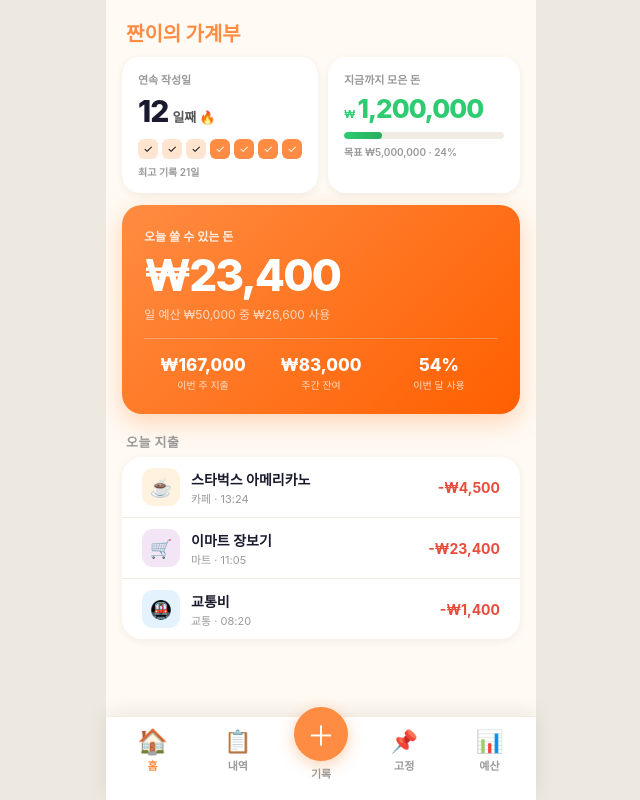
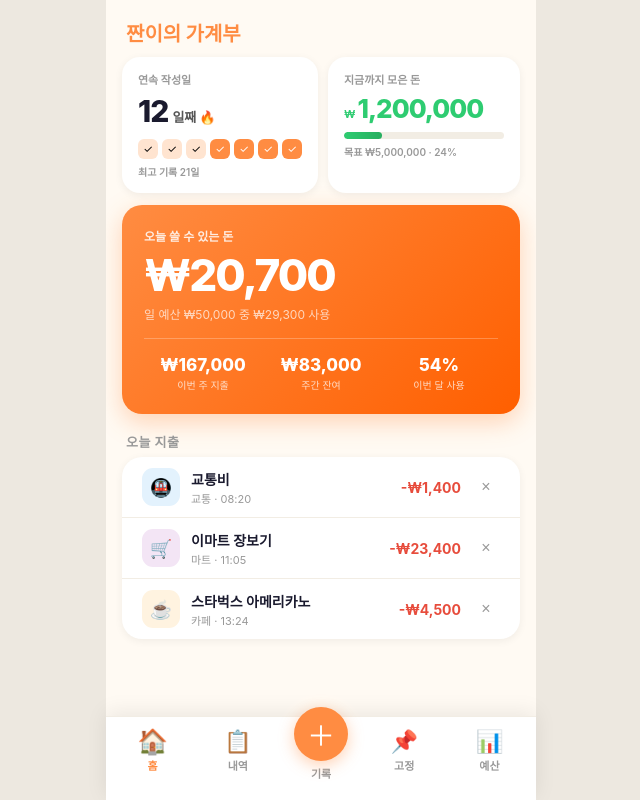
Before and after one commit to yeo-li/budget-book, a plain HTML site: page v3/index.html in a window 1280 px wide. Shown: the whole page, without its empty margins (319-959 px from the left). Drawn offline with Linux system fonts and the light colour scheme.

Commit message:
v3: 오늘 지출 동적 기록/삭제, 히어로 카드 실시간 반영

```diff
--- a/v3/index.html
+++ b/v3/index.html
@@ -230,6 +230,9 @@ body{font-family:-apple-system,BlinkMacSystemFont,'Segoe UI',sans-serif;backgrou
 .rxntitle{font-size:21px;font-weight:800;color:var(--td);margin-bottom:8px}
 .rxnsub{font-size:13px;color:var(--tm);line-height:1.6;white-space:pre-line}
 .rxnclose{margin-top:20px;padding:14px 32px;background:var(--p);color:#fff;border:none;border-radius:40px;font-size:16px;font-weight:700;cursor:pointer;font-family:inherit;width:100%}
+.txdel{width:28px;height:28px;border-radius:8px;border:none;background:transparent;color:var(--tl);font-size:16px;cursor:pointer;display:flex;align-items:center;justify-content:center;flex-shrink:0;transition:all .15s}
+.txdel:active{background:var(--rl);color:var(--r)}
+.txitem-empty{padding:28px 20px;text-align:center;font-size:14px;color:var(--tl);font-weight:600}
 </style>
 
 <div class="app">
@@ -275,8 +278,8 @@ body{font-family:-apple-system,BlinkMacSystemFont,'Segoe UI',sans-serif;backgrou
 
   <div class="hero">
     <div class="hero-lbl">오늘 쓸 수 있는 돈</div>
-    <div class="hero-amt">₩23,400</div>
-    <div class="hero-sub">일 예산 ₩50,000 중 ₩26,600 사용</div>
+    <div class="hero-amt" id="hero-remaining">₩20,700</div>
+    <div class="hero-sub" id="hero-sub">일 예산 ₩50,000 중 ₩29,300 사용</div>
     <div class="hero-row">
       <div class="hero-stat">
         <div class="hero-stat-v">₩167,000</div>
@@ -294,11 +297,7 @@ body{font-family:-apple-system,BlinkMacSystemFont,'Segoe UI',sans-serif;backgrou
   </div>
 
   <div class="stitle">오늘 지출</div>
-  <div class="card" style="padding:0;overflow:hidden">
-    <div class="txitem"><div class="txicon" style="background:#FFF3E0">☕</div><div class="txinfo"><div class="txname">스타벅스 아메리카노</div><div class="txtime">카페 · 13:24</div></div><div class="txamt ex">-₩4,500</div></div>
-    <div class="txitem"><div class="txicon" style="background:#F3E5F5">🛒</div><div class="txinfo"><div class="txname">이마트 장보기</div><div class="txtime">마트 · 11:05</div></div><div class="txamt ex">-₩23,400</div></div>
-    <div class="txitem"><div class="txicon" style="background:#E3F2FD">🚇</div><div class="txinfo"><div class="txname">교통비</div><div class="txtime">교통 · 08:20</div></div><div class="txamt ex">-₩1,400</div></div>
-  </div>
+  <div class="card" style="padding:0;overflow:hidden" id="today-list"></div>
   <div style="height:8px"></div>
 </div>
 
@@ -640,7 +639,6 @@ body{font-family:-apple-system,BlinkMacSystemFont,'Segoe UI',sans-serif;backgrou
 </div>
 
 <script>
-const DAILY = 23400;
 let cur = '';
 
 function goTo(id) {
@@ -676,6 +674,71 @@ function updAmt() {
   }
 }
 
+// ---- State ----
+const DAILY = 50000;
+const catMap = {
+  '식비': {icon:'🍱', bg:'#E8F5E9'},
+  '카페': {icon:'☕', bg:'#FFF3E0'},
+  '마트': {icon:'🛒', bg:'#F3E5F5'},
+  '교통': {icon:'🚇', bg:'#E3F2FD'},
+  '여가': {icon:'🎮', bg:'#FFF9C4'},
+  '쇼핑': {icon:'👗', bg:'#FCE4EC'},
+  '건강': {icon:'💊', bg:'#E8EAF6'},
+  '기타': {icon:'📦', bg:'#F5F5F5'},
+};
+let txId = 3;
+let todayTxs = [
+  {id:1, cat:'카페',  name:'스타벅스 아메리카노', amt:4500,  time:'13:24', type:'ex'},
+  {id:2, cat:'마트',  name:'이마트 장보기',       amt:23400, time:'11:05', type:'ex'},
+  {id:3, cat:'교통',  name:'교통비',              amt:1400,  time:'08:20', type:'ex'},
+];
+
+function todaySpent() {
+  return todayTxs.filter(t => t.type === 'ex').reduce((s, t) => s + t.amt, 0);
+}
+
+function updateHero() {
+  const spent = todaySpent();
+  const remaining = DAILY - spent;
+  const remEl = document.getElementById('hero-remaining');
+  const subEl = document.getElementById('hero-sub');
+  if (!remEl) return;
+  remEl.textContent = '₩' + Math.abs(remaining).toLocaleString();
+  remEl.style.opacity = remaining < 0 ? '.7' : '1';
+  subEl.textContent = remaining >= 0
+    ? `일 예산 ₩${DAILY.toLocaleString()} 중 ₩${spent.toLocaleString()} 사용`
+    : `일 예산 ₩${DAILY.toLocaleString()} 초과 ₩${Math.abs(remaining).toLocaleString()}`;
+}
+
+function renderTodayList() {
+  const list = document.getElementById('today-list');
+  if (!list) return;
+  if (todayTxs.length === 0) {
+    list.innerHTML = '<div class="txitem-empty">오늘 지출 내역이 없어요 🎉</div>';
+  } else {
+    list.innerHTML = [...todayTxs].reverse().map(tx => {
+      const c = catMap[tx.cat] || {icon:'📦', bg:'#F5F5F5'};
+      const sign = tx.type === 'ex' ? '-' : '+';
+      const cls = tx.type === 'ex' ? 'ex' : 'inc';
+      return `<div class="txitem">
+        <div class="txicon" style="background:${c.bg}">${c.icon}</div>
+        <div class="txinfo">
+          <div class="txname">${tx.name || tx.cat}</div>
+          <div class="txtime">${tx.cat} · ${tx.time}</div>
+        </div>
+        <div class="txamt ${cls}">${sign}₩${tx.amt.toLocaleString()}</div>
+        <button class="txdel" onclick="deleteTx(${tx.id})">×</button>
+      </div>`;
+    }).join('');
+  }
+  updateHero();
+}
+
+function deleteTx(id) {
+  todayTxs = todayTxs.filter(t => t.id !== id);
+  renderTodayList();
+}
+
 function setType(t) {
   document.getElementById('btex').className = 'tbtn' + (t==='ex'?' active ex':' ex');
   document.getElementById('btinc').className = 'tbtn' + (t==='inc'?' active inc':' inc');
@@ -689,13 +752,26 @@ function selCat(el) {
 function submitTx() {
   const amt = parseInt(cur || '0');
   if (!amt) { showToast('금액을 입력해주세요 🤔'); return; }
-  if (amt > DAILY) {
-    showRxn('😤', '짠이가 실망했어요...', `일 예산을 ₩${(amt - DAILY).toLocaleString()}이나 초과했어요!\n내일은 더 아껴봐요. 작은 절약이 큰 저축이 돼요! 💪`);
-  } else if (amt > DAILY * 0.7) {
-    showRxn('😅', '꽤 쓰긴 했지만...', `아직 오늘 ₩${(DAILY - amt).toLocaleString()} 남았어요!\n오늘 저녁은 집밥 어때요? 🏠`);
+
+  const catEl = document.querySelector('.cchip.sel .cclbl');
+  const cat = catEl ? catEl.textContent : '기타';
+  const memo = document.getElementById('memo').value.trim();
+  const isEx = document.getElementById('btex').classList.contains('active');
+  const now = new Date();
+  const time = now.getHours().toString().padStart(2,'0') + ':' + now.getMinutes().toString().padStart(2,'0');
+
+  todayTxs.push({id: ++txId, cat, name: memo || cat, amt, time, type: isEx ? 'ex' : 'inc'});
+  renderTodayList();
+
+  const remaining = DAILY - todaySpent();
+  if (isEx && remaining < 0) {
+    showRxn('😤', '예산을 초과했어요', `일 예산을 ₩${Math.abs(remaining).toLocaleString()}이나 초과했어요!\n내일은 더 아껴봐요 💪`);
+  } else if (isEx && amt > DAILY * 0.4) {
+    showRxn('😅', '꽤 큰 지출이네요', `아직 오늘 ₩${remaining.toLocaleString()} 남았어요!\n저녁은 집밥 어때요? 🏠`);
   } else {
-    showRxn('🎉', '잘했어요!', `₩${amt.toLocaleString()} 기록 완료!\n남은 일 예산: ₩${(DAILY - amt).toLocaleString()}\n이 페이스면 이번 달 저축 목표 달성해요! 🐷`);
+    showRxn('🎉', '기록 완료!', `₩${amt.toLocaleString()} 기록됐어요\n남은 일 예산: ₩${remaining.toLocaleString()}`);
   }
+
   cur = '';
   updAmt();
   document.getElementById('memo').value = '';
@@ -884,4 +960,7 @@ function saveFx() {
 
   document.getElementById('caldays').innerHTML = html;
 })();
+
+// Init
+renderTodayList();
 </script>
```
